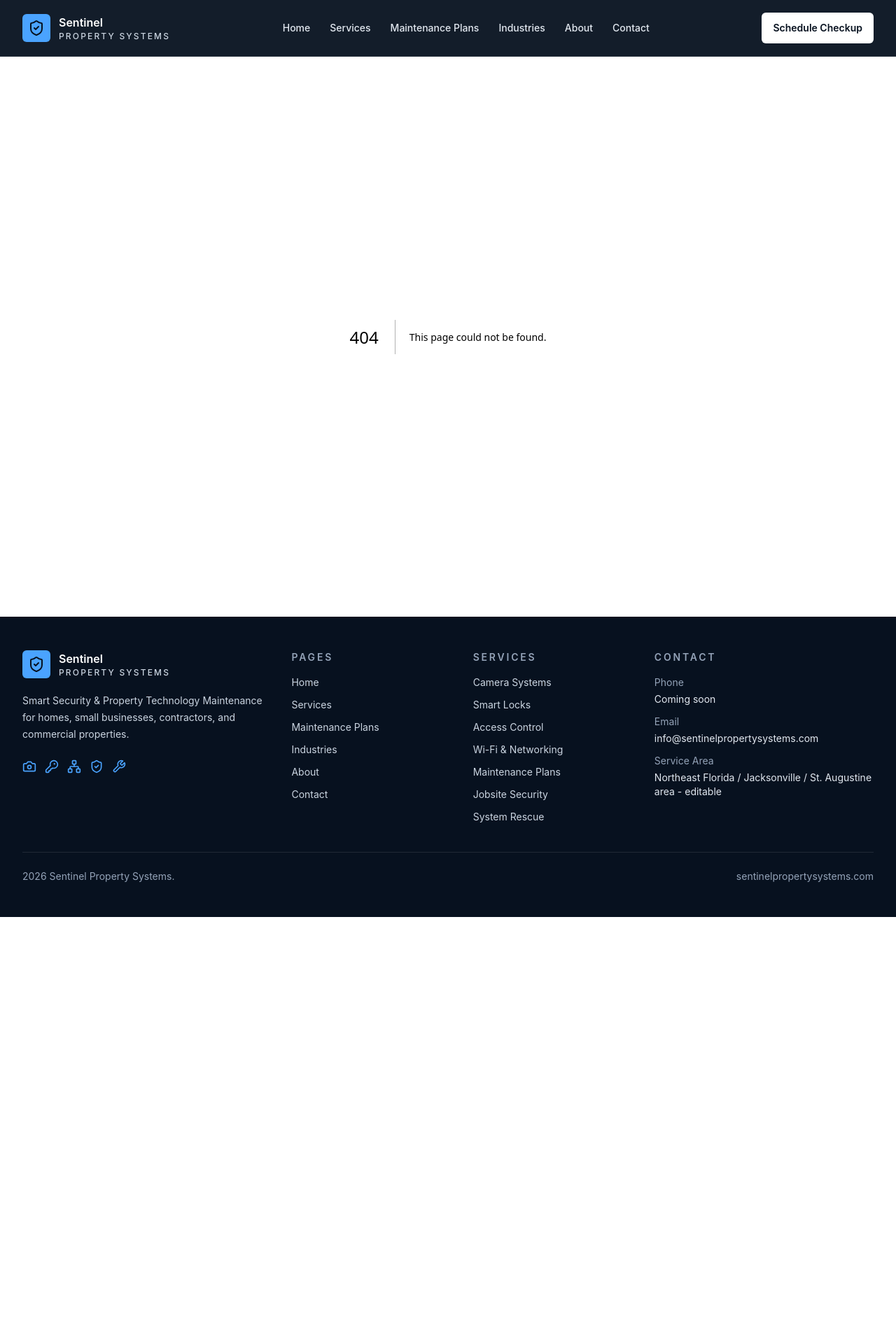
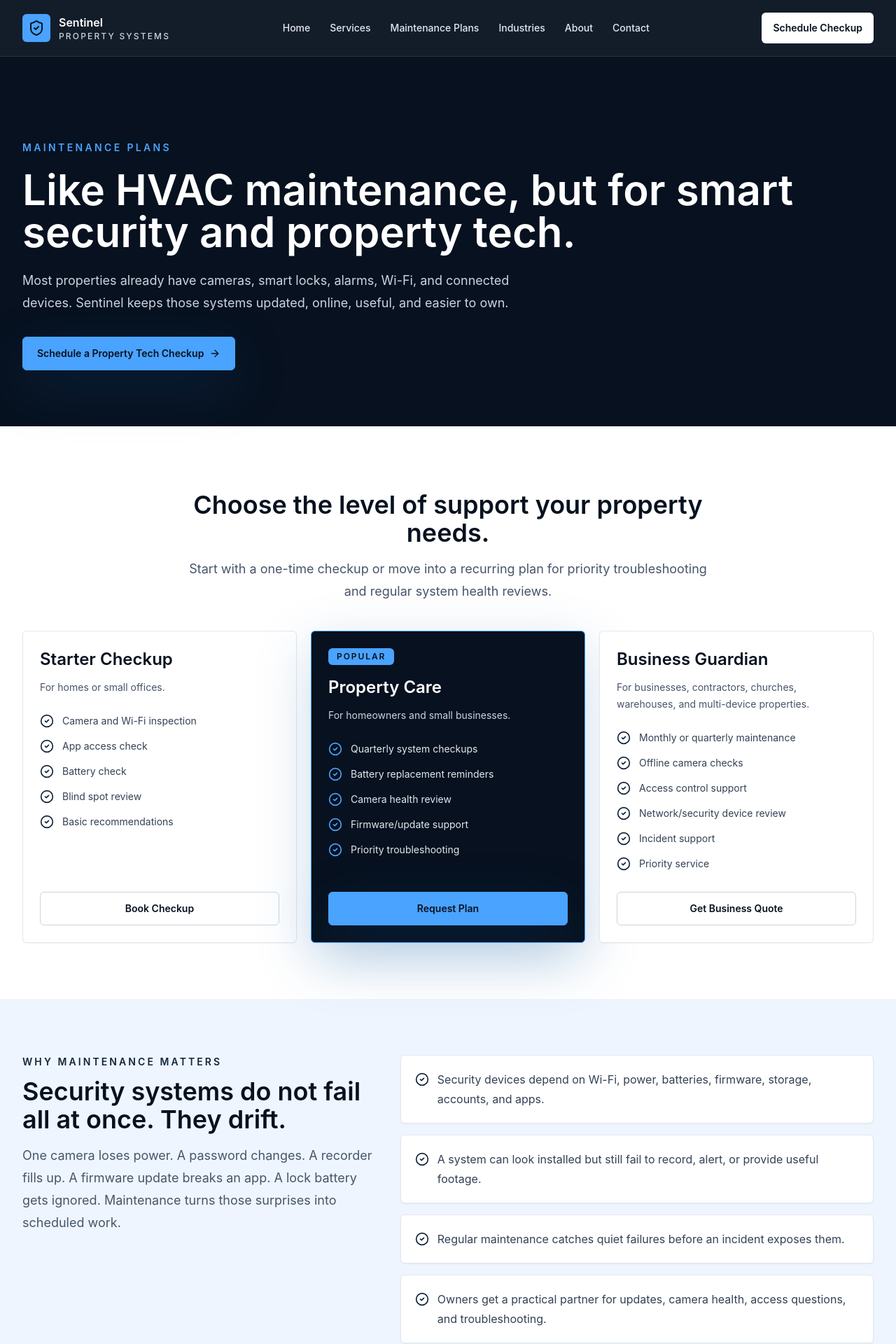
Before and after one commit to Lancesic/sentinel-property-systems, a Next.js app: page /maintenance-plans in a window 1280 px wide. Before the commit this address had no page. Shown: the top 1920 px of the page at 70% size. Before the commit the page ends 1310 px from the top, so only its background shows below. Built offline with nearby package versions, Linux system fonts and the light colour scheme.

Commit message:
Add maintenance plans page

```diff
--- /dev/null
+++ b/app/maintenance-plans/page.tsx
@@ -0,0 +1,12 @@
+import type { Metadata } from "next";
+import { CheckCircle2 } from "lucide-react";
+import { CtaSection, PageHero, PlanCard, SectionHeading } from "@/components/site";
+import { plans } from "@/components/data";
+
+export const metadata: Metadata = { title: "Maintenance Plans", description: "Recurring security camera maintenance and property technology maintenance plans for homes, businesses, contractors, churches, warehouses, and offices." };
+
+const reasons = ["Security devices depend on Wi-Fi, power, batteries, firmware, storage, accounts, and apps.", "A system can look installed but still fail to record, alert, or provide useful footage.", "Regular maintenance catches quiet failures before an incident exposes them.", "Owners get a practical partner for updates, camera health, access questions, and troubleshooting."];
+
+export default function MaintenancePlansPage() {
+  return <><PageHero eyebrow="Maintenance Plans" title="Like HVAC maintenance, but for smart security and property tech." copy="Most properties already have cameras, smart locks, alarms, Wi-Fi, and connected devices. Sentinel keeps those systems updated, online, useful, and easier to own." /><section className="section-pad bg-white"><div className="container-tight"><SectionHeading align="center" title="Choose the level of support your property needs." copy="Start with a one-time checkup or move into a recurring plan for priority troubleshooting and regular system health reviews." /><div className="mt-10 grid gap-5 lg:grid-cols-3">{plans.map((plan) => <PlanCard key={plan.name} {...plan} />)}</div></div></section><section className="section-pad bg-frost"><div className="container-tight grid gap-10 lg:grid-cols-[0.85fr_1.15fr]"><SectionHeading eyebrow="Why maintenance matters" title="Security systems do not fail all at once. They drift." copy="One camera loses power. A password changes. A recorder fills up. A firmware update breaks an app. A lock battery gets ignored. Maintenance turns those surprises into scheduled work." /><div className="grid gap-4">{reasons.map((reason) => <div key={reason} className="flex gap-3 rounded-md border border-slate-200 bg-white p-5 shadow-sm"><CheckCircle2 className="mt-1 h-5 w-5 flex-none text-steel" /><p className="leading-7 text-slate-700">{reason}</p></div>)}</div></div></section><CtaSection /></>;
+}
```
